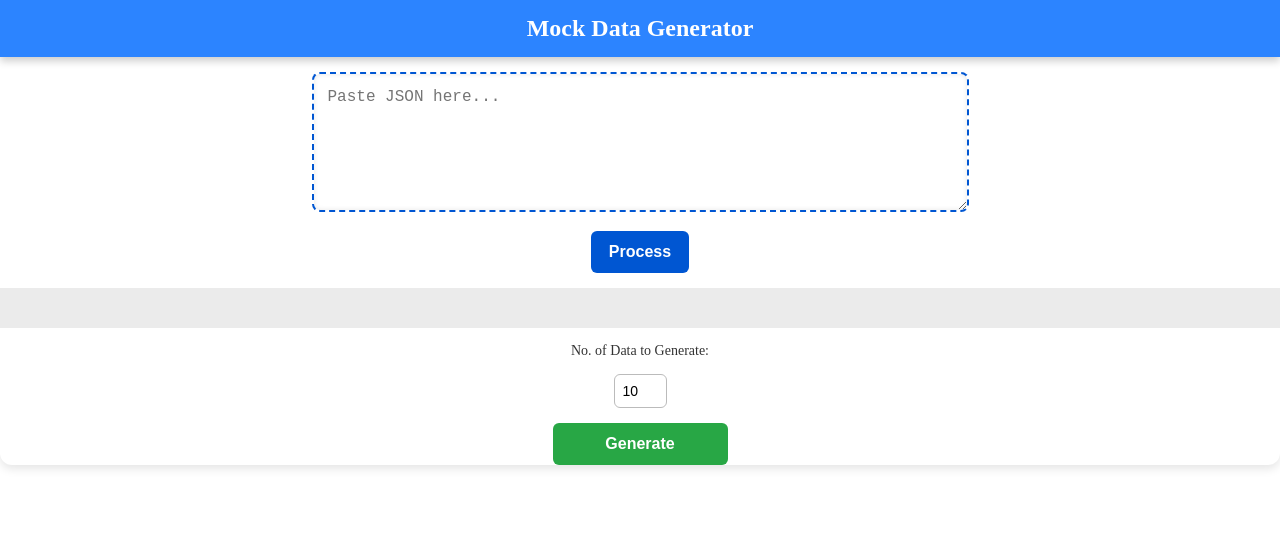
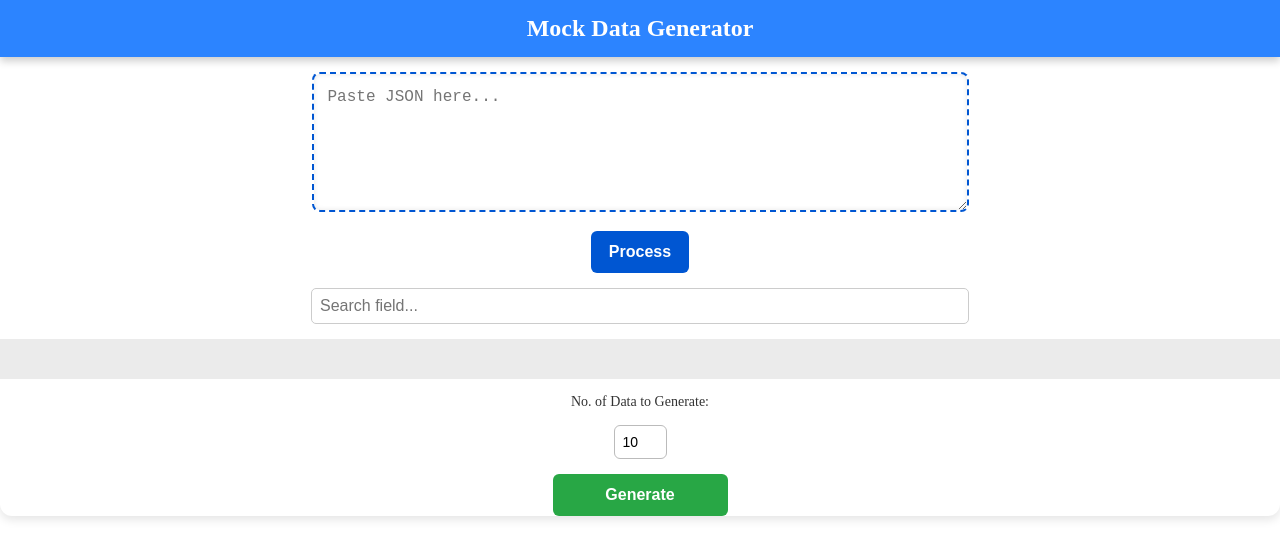
Before and after one commit to westly2818/dataGenerator, an Angular app: page / in a window 1280 px wide. Shown: the top 558 px of the page. Built offline with nearby package versions, Linux system fonts and the light colour scheme.

Commit message:
search added

```diff
--- a/src/app/app.component.html
+++ b/src/app/app.component.html
@@ -9,8 +9,11 @@
       <button (click)="processJson()" class="btn process-btn">Process</button>
     </div>
   </div>
+  <div class="search-container">
+    <input type="text" [(ngModel)]="searchText" placeholder="Search field..." class="search-input">
+  </div>
   <div class="card-container">
-    <div class="card" *ngFor="let key of objectKeys(dataTypes)" [ngClass]="{ 'blink-error': invalidFields.has(key) }">
+    <div class="card" *ngFor="let key of filteredKeys" [ngClass]="{ 'blink-error': invalidFields.has(key) }">
       <div class="card-header">{{ key }}</div>
       <div class="card-body">
         <label>Data Type</label>
--- a/src/app/app.component.scss
+++ b/src/app/app.component.scss
@@ -236,3 +236,15 @@ h3 {
   animation: blinkRed 1s infinite;
   border: 2px solid red !important;
 }
+.search-container {
+  margin-bottom: 15px;
+  text-align: center;
+}
+
+.search-input {
+  width: 50%;
+  padding: 8px;
+  font-size: 16px;
+  border-radius: 5px;
+  border: 1px solid #ccc;
+}
--- a/src/app/app.component.ts
+++ b/src/app/app.component.ts
@@ -21,6 +21,7 @@ export class AppComponent {
   copySuccess: boolean = false;
   invalidField: string | null = null;
   invalidFields: Set<string> = new Set();
+  searchText: any = ''
   processJson() {
     try {
       this.formattedJson = JSON.parse(this.jsonInput);
@@ -235,4 +236,13 @@ export class AppComponent {
       }, 2000);
     });
   }
+  get filteredKeys(): string[] {
+    if (!this.searchText) {
+      return Object.keys(this.dataTypes); // Return all fields if search is empty
+    }
+    return Object.keys(this.dataTypes).filter(field =>
+      field.toLowerCase().includes(this.searchText.toLowerCase())
+    );
+  }
+
 }
```
